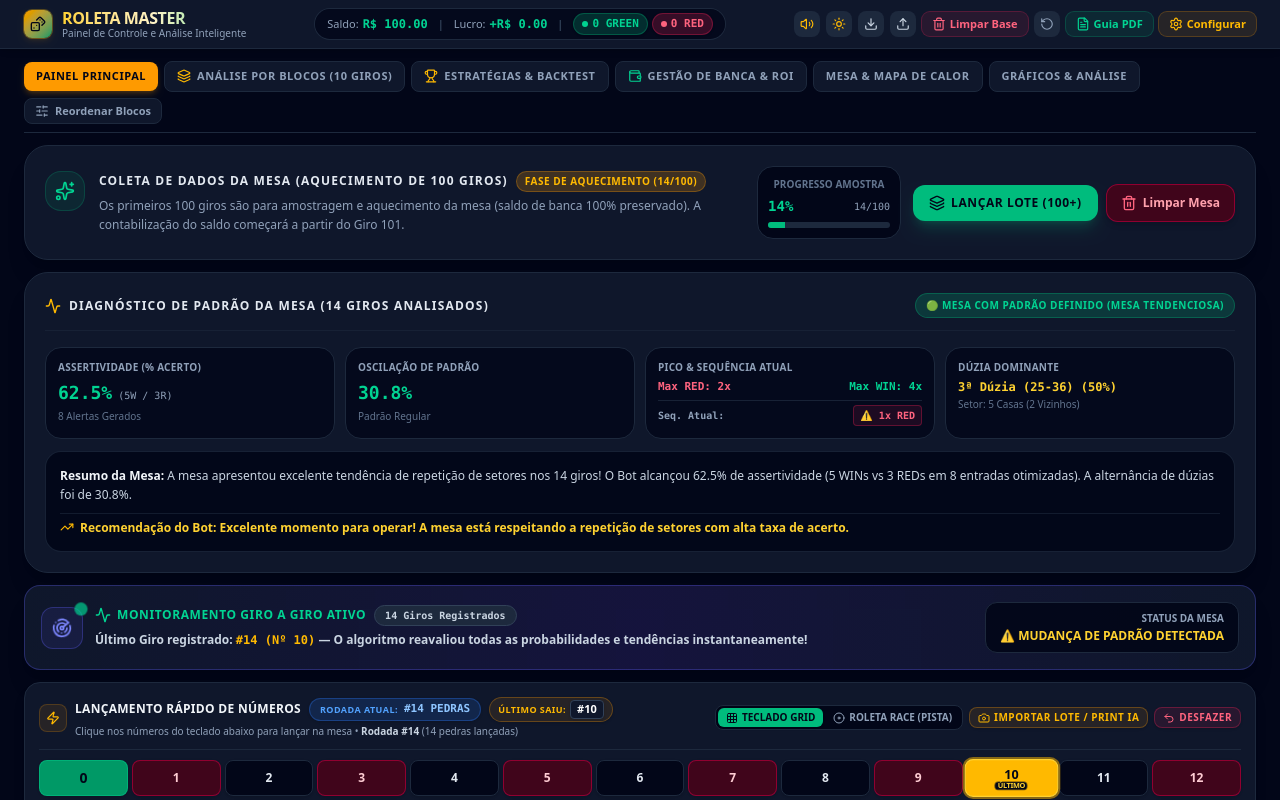
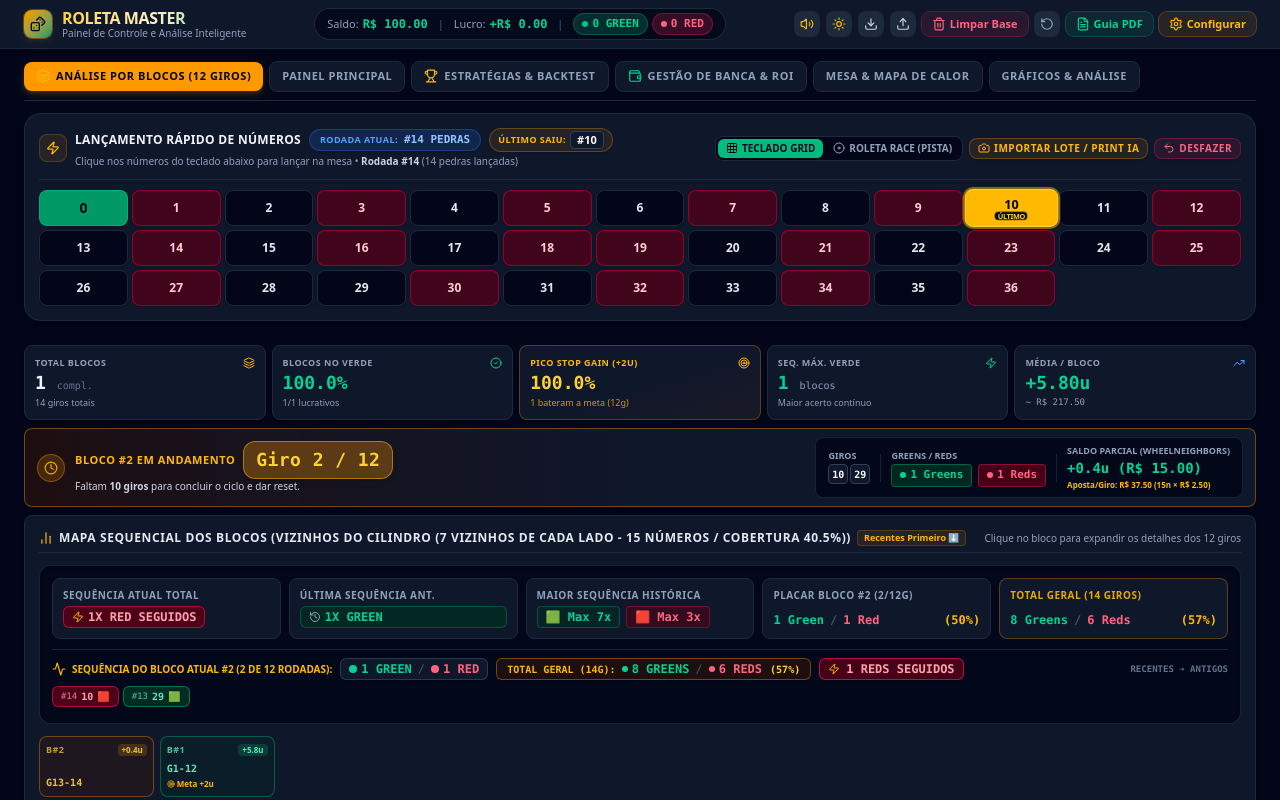
Before and after one commit to rcflash/roletamaster, a React (Vite) app: page / in a window 1280 px wide. Shown: the top 800 px of the page. Built offline with nearby package versions, Linux system fonts and the light colour scheme.

Commit message:
feat: update block analysis default and strategies
- Set block analysis as the default application tab
- Expand neighbor coverage options up to 7 positions
- Update initial neighbor radius configuration to 7
- Add helper for calculating strategy bet costs based on coverage

```diff
--- a/src/App.tsx
+++ b/src/App.tsx
@@ -143,7 +143,7 @@ export default function App() {
   const [darkMode, setDarkMode] = useState<boolean>(true);
   const [isSettingsOpen, setIsSettingsOpen] = useState<boolean>(false);
   const [isStrategyPdfOpen, setIsStrategyPdfOpen] = useState<boolean>(false);
-  const [activeTab, setActiveTab] = useState<'dashboard' | 'bankroll' | 'analytics' | 'board' | 'strategies' | 'blocks'>('dashboard');
+  const [activeTab, setActiveTab] = useState<'dashboard' | 'bankroll' | 'analytics' | 'board' | 'strategies' | 'blocks'>('blocks');
   const [showClearConfirm, setShowClearConfirm] = useState<boolean>(false);
   const [showResetDemoConfirm, setShowResetDemoConfirm] = useState<boolean>(false);
   const [showLayoutControls, setShowLayoutControls] = useState<boolean>(false);
@@ -749,6 +749,17 @@ export default function App() {
         <div className="flex items-center justify-between border-b border-slate-800 pb-2 gap-1.5 flex-wrap">
           <div className="flex items-center gap-1.5">
             <button
+              onClick={() => setActiveTab('blocks')}
+              className={`px-3 py-1.5 rounded-lg text-[11px] font-black uppercase tracking-wider transition-all flex items-center gap-1.5 ${
+                activeTab === 'blocks'
+                  ? 'bg-amber-500 text-slate-950 shadow-md shadow-amber-500/20'
+                  : 'bg-slate-900 text-slate-400 hover:text-slate-200 border border-slate-800'
+              }`}
+            >
+              <Layers className="w-3.5 h-3.5 text-amber-400" />
+              <span>Análise por Blocos (12 Giros)</span>
+            </button>
+            <button
               onClick={() => setActiveTab('dashboard')}
               className={`px-3 py-1.5 rounded-lg text-[11px] font-black uppercase tracking-wider transition-all ${
                 activeTab === 'dashboard'
@@ -757,17 +768,6 @@ export default function App() {
               }`}
             >
               Painel Principal
-            </button>
-            <button
-              onClick={() => setActiveTab('blocks')}
-              className={`px-3 py-1.5 rounded-lg text-[11px] font-black uppercase tracking-wider transition-all flex items-center gap-1.5 ${
-                activeTab === 'blocks'
-                  ? 'bg-amber-500 text-slate-950 shadow-md shadow-amber-500/20'
-                  : 'bg-slate-900 text-slate-400 hover:text-slate-200 border border-slate-800'
-              }`}
-            >
-              <Layers className="w-3.5 h-3.5 text-amber-400" />
-              <span>Análise por Blocos (10 Giros)</span>
             </button>
             <button
               onClick={() => setActiveTab('strategies')}
--- a/src/components/BlockAnalysisPanel.tsx
+++ b/src/components/BlockAnalysisPanel.tsx
@@ -99,7 +99,7 @@ export const BlockAnalysisPanel: React.FC<BlockAnalysisPanelProps> = ({
   strategy,
   onUpdateStrategy,
 }) => {
-  const [blockSize, setBlockSize] = useState<number>(10);
+  const [blockSize, setBlockSize] = useState<number>(12);
   const [selectedStrategy, setSelectedStrategy] = useState<'twoDozens' | 'romanosky' | 'voisins' | 'wheelNeighbors' | 'twoColumns' | 'tier' | 'orphelins'>('wheelNeighbors');
   const [vizinhosCount, setVizinhosCount] = useState<number>(7); // Default 7 vizinhos (15 numbers)
   const [blockSortOrder, setBlockSortOrder] = useState<'desc' | 'asc'>('desc'); // Default 'desc': newest blocks first (#52 -> #1)
@@ -108,6 +108,18 @@ export const BlockAnalysisPanel: React.FC<BlockAnalysisPanelProps> = ({
 
   const unitBet = config.defaultSpinCost || 10;
   const currency = config.currency || 'R$';
+
+  const getStrategyBetCost = (stratKey: string) => {
+    if (stratKey === 'wheelNeighbors') {
+      const chipVal = strategy?.neighborChipValue || 2.50;
+      const totalNums = 2 * vizinhosCount + 1;
+      return totalNums * chipVal;
+    }
+    if (stratKey === 'voisins') return 17 * (strategy?.neighborChipValue || 2.50);
+    if (stratKey === 'tier') return 12 * (strategy?.neighborChipValue || 2.50);
+    if (stratKey === 'orphelins') return 8 * (strategy?.neighborChipValue || 2.50);
+    return unitBet;
+  };
 
   // Chronologically sorted spins
   const sortedSpins = useMemo(() => {
@@ -495,6 +507,96 @@ export const BlockAnalysisPanel: React.FC<BlockAnalysisPanelProps> = ({
     };
   }, [currentBlock, currentBlockOutcomes, selectedStrategy]);
 
+  // Outcome (Green/Red) per round/spin for the selected strategy across ALL spins in history
+  const allSpinsOutcomes = useMemo(() => {
+    return sortedSpins.map((spin, idx) => {
+      const num = spin.numero;
+      let isWin = false;
+
+      if (selectedStrategy === 'twoDozens') {
+        isWin = num >= 1 && num <= 24;
+      } else if (selectedStrategy === 'twoColumns') {
+        isWin = num > 0 && num % 3 !== 0;
+      } else if (selectedStrategy === 'romanosky') {
+        isWin = ROMANOSKY_SET.has(num);
+      } else if (selectedStrategy === 'voisins') {
+        isWin = VOISINS_SET.has(num);
+      } else if (selectedStrategy === 'wheelNeighbors') {
+        if (idx > 0) {
+          const prevNum = sortedSpins[idx - 1]?.numero;
+          if (prevNum !== null && prevNum !== undefined) {
+            const neighbors = getWheelNeighbors(prevNum, vizinhosCount);
+            isWin = neighbors.has(num);
+          }
+        }
+      } else if (selectedStrategy === 'tier') {
+        isWin = TIER_SET.has(num);
+      } else if (selectedStrategy === 'orphelins') {
+        isWin = ORPHELINS_SET.has(num);
+      }
+
+      return {
+        giro: spin.giro,
+        numero: num,
+        color: spin.color,
+        isWin,
+      };
+    });
+  }, [sortedSpins, selectedStrategy, vizinhosCount]);
+
+  // Global Streak & Total Statistics across ALL rounds (continuous total sequence)
+  const globalStreakStats = useMemo(() => {
+    if (allSpinsOutcomes.length === 0) {
+      return {
+        totalWins: 0,
+        totalLosses: 0,
+        totalSpins: 0,
+        winRatePct: 0,
+        currentType: null as 'GREEN' | 'RED' | null,
+        currentCount: 0,
+        maxGreenStreak: 0,
+        maxRedStreak: 0,
+      };
+    }
+
+    let totalWins = 0;
+    let totalLosses = 0;
+    let maxGreen = 0;
+    let maxRed = 0;
+    let curType: 'GREEN' | 'RED' | null = null;
+    let curCount = 0;
+
+    allSpinsOutcomes.forEach((spin) => {
+      const type: 'GREEN' | 'RED' = spin.isWin ? 'GREEN' : 'RED';
+      if (spin.isWin) totalWins++;
+      else totalLosses++;
+
+      if (curType === type) {
+        curCount++;
+      } else {
+        curType = type;
+        curCount = 1;
+      }
+
+      if (type === 'GREEN' && curCount > maxGreen) maxGreen = curCount;
+      if (type === 'RED' && curCount > maxRed) maxRed = curCount;
+    });
+
+    const totalSpins = allSpinsOutcomes.length;
+    const winRatePct = totalSpins > 0 ? (totalWins / totalSpins) * 100 : 0;
+
+    return {
+      totalWins,
+      totalLosses,
+      totalSpins,
+      winRatePct,
+      currentType: curType,
+      currentCount: curCount,
+      maxGreenStreak: maxGreen,
+      maxRedStreak: maxRed,
+    };
+  }, [allSpinsOutcomes]);
+
   const totalNeighborNums = 2 * vizinhosCount + 1;
   const coveragePct = ((totalNeighborNums / 37) * 100).toFixed(1);
 
@@ -600,7 +702,7 @@ export const BlockAnalysisPanel: React.FC<BlockAnalysisPanelProps> = ({
               {aggregateStats.avgProfitUnits.toFixed(2)}u
             </div>
             <div className="text-[9px] text-slate-400 mt-1 font-mono truncate">
-              ~ {currency} {(aggregateStats.avgProfitUnits * unitBet).toFixed(2)}
+              ~ {currency} {(aggregateStats.avgProfitUnits * getStrategyBetCost(selectedStrategy)).toFixed(2)}
             </div>
           </div>
         </div>
@@ -672,8 +774,13 @@ export const BlockAnalysisPanel: React.FC<BlockAnalysisPanelProps> = ({
                 <span className="text-[9px] font-bold text-slate-400 uppercase block">Saldo Parcial ({selectedStrategy.toUpperCase()})</span>
                 <div className={`text-xs sm:text-sm font-black font-mono leading-tight mt-0.5 ${activeBlock[selectedStrategy].profit >= 0 ? 'text-emerald-400' : 'text-rose-400'}`}>
                   {activeBlock[selectedStrategy].profit >= 0 ? '+' : ''}
-                  {activeBlock[selectedStrategy].profit.toFixed(1)}u ({currency} {(activeBlock[selectedStrategy].profit * unitBet).toFixed(2)})
+                  {activeBlock[selectedStrategy].profit.toFixed(1)}u ({currency} {(activeBlock[selectedStrategy].profit * getStrategyBetCost(selectedStrategy)).toFixed(2)})
                 </div>
+                {selectedStrategy === 'wheelNeighbors' && (
+                  <span className="text-[8px] font-bold text-amber-400 block mt-0.5">
+                    Aposta/Giro: {currency} {getStrategyBetCost('wheelNeighbors').toFixed(2)} ({2 * vizinhosCount + 1}n × {currency} {(strategy?.neighborChipValue || 2.50).toFixed(2)})
+                  </span>
+                )}
               </div>
             </div>
           </div>
@@ -699,20 +806,20 @@ export const BlockAnalysisPanel: React.FC<BlockAnalysisPanelProps> = ({
 
         {/* Detailed Green / Red Sequence & Streaks Summary for CURRENT BLOCK ONLY */}
         <div className="bg-slate-950/90 border border-slate-800/80 rounded-xl p-3 space-y-2.5 shadow-inner">
-          {/* Row 1: Streaks Summary Badges */}
-          <div className="grid grid-cols-2 sm:grid-cols-4 gap-2 text-xs">
+          {/* Row 1: Streaks & Total Summary Badges */}
+          <div className="grid grid-cols-2 sm:grid-cols-3 lg:grid-cols-5 gap-2 text-xs">
             {/* Sequência Atual */}
             <div className="bg-slate-900 p-2.5 rounded-lg border border-slate-800 flex flex-col justify-between">
-              <span className="text-[10px] font-bold text-slate-400 uppercase tracking-wider block">Sequência Atual</span>
+              <span className="text-[10px] font-bold text-slate-400 uppercase tracking-wider block">Sequência Atual Total</span>
               <div className="mt-1 flex items-center gap-1.5 font-mono font-black">
-                {currentBlockStreakStats.currentType ? (
+                {globalStreakStats.currentType ? (
                   <span className={`px-2 py-0.5 rounded-md border text-xs font-bold uppercase flex items-center gap-1 ${
-                    currentBlockStreakStats.currentType === 'GREEN'
+                    globalStreakStats.currentType === 'GREEN'
                       ? 'bg-emerald-950 text-emerald-300 border-emerald-500/50'
                       : 'bg-rose-950 text-rose-300 border-rose-500/50'
                   }`}>
                     <Zap className="w-3 h-3 text-amber-400 shrink-0" />
-                    {currentBlockStreakStats.currentCount}x {currentBlockStreakStats.currentType === 'GREEN' ? '🟩 GREEN' : '🟥 RED'}
+                    {globalStreakStats.currentCount}x {globalStreakStats.currentType === 'GREEN' ? 'GREEN Seguidos' : 'RED Seguidos'}
                   </span>
                 ) : (
                   <span className="text-slate-500 font-normal text-xs">-</span>
@@ -720,7 +827,7 @@ export const BlockAnalysisPanel: React.FC<BlockAnalysisPanelProps> = ({
               </div>
             </div>
 
-            {/* Última Sequência Concluída */}
+            {/* Última Sequência Ant. */}
             <div className="bg-slate-900 p-2.5 rounded-lg border border-slate-800 flex flex-col justify-between">
               <span className="text-[10px] font-bold text-slate-400 uppercase tracking-wider block">Última Sequência Ant.</span>
               <div className="mt-1 font-mono font-black">
@@ -731,7 +838,7 @@ export const BlockAnalysisPanel: React.FC<BlockAnalysisPanelProps> = ({
                       : 'bg-rose-950/80 text-rose-400 border-rose-500/30'
                   }`}>
                     <History className="w-3 h-3 text-slate-400 shrink-0" />
-                    {currentBlockStreakStats.lastStreakCount}x {currentBlockStreakStats.lastStreakType === 'GREEN' ? '🟩 GREEN' : '🟥 RED'}
+                    {currentBlockStreakStats.lastStreakCount}x {currentBlockStreakStats.lastStreakType === 'GREEN' ? 'GREEN' : 'RED'}
                   </span>
                 ) : (
                   <span className="text-slate-500 font-normal text-xs">-</span>
@@ -739,15 +846,15 @@ export const BlockAnalysisPanel: React.FC<BlockAnalysisPanelProps> = ({
               </div>
             </div>
 
-            {/* Maior Sequência no Bloco */}
+            {/* Maior Sequência Histórica */}
             <div className="bg-slate-900 p-2.5 rounded-lg border border-slate-800 flex flex-col justify-between">
-              <span className="text-[10px] font-bold text-slate-400 uppercase tracking-wider block">Maior Sequência no Bloco</span>
+              <span className="text-[10px] font-bold text-slate-400 uppercase tracking-wider block">Maior Sequência Histórica</span>
               <div className="mt-1 flex items-center gap-1.5 font-mono font-black text-xs">
                 <span className="text-emerald-400 bg-emerald-950/60 px-2 py-0.5 rounded border border-emerald-500/30">
-                  🟩 Max {currentBlockStreakStats.maxGreenStreak}x
+                  🟩 Max {globalStreakStats.maxGreenStreak}x
                 </span>
                 <span className="text-rose-400 bg-rose-950/60 px-2 py-0.5 rounded border border-rose-500/30">
-                  🟥 Max {currentBlockStreakStats.maxRedStreak}x
+                  🟥 Max {globalStreakStats.maxRedStreak}x
                 </span>
               </div>
             </div>
@@ -755,7 +862,7 @@ export const BlockAnalysisPanel: React.FC<BlockAnalysisPanelProps> = ({
             {/* Placar do Bloco Atual */}
             <div className="bg-slate-900 p-2.5 rounded-lg border border-slate-800 flex flex-col justify-between">
               <span className="text-[10px] font-bold text-slate-400 uppercase tracking-wider block">
-                Placar do Bloco #{currentBlock?.blockNumber || 1} ({currentBlockOutcomes.length}/{blockSize} Giros)
+                Placar Bloco #{currentBlock?.blockNumber || 1} ({currentBlockOutcomes.length}/{blockSize}g)
               </span>
               <div className="mt-1 flex items-center gap-1.5 font-mono font-black text-xs">
                 <span className="text-emerald-400 font-bold">
@@ -772,9 +879,30 @@ export const BlockAnalysisPanel: React.FC<BlockAnalysisPanelProps> = ({
                 )}
               </div>
             </div>
+
+            {/* Placar Total Geral */}
+            <div className="bg-slate-900 p-2.5 rounded-lg border border-amber-500/30 flex flex-col justify-between">
+              <span className="text-[10px] font-bold text-amber-400/90 uppercase tracking-wider block">
+                Total Geral ({globalStreakStats.totalSpins} Giros)
+              </span>
+              <div className="mt-1 flex items-center gap-1.5 font-mono font-black text-xs">
+                <span className="text-emerald-400 font-bold">
+                  {globalStreakStats.totalWins} {globalStreakStats.totalWins === 1 ? 'Green' : 'Greens'}
+                </span>
+                <span className="text-slate-600">/</span>
+                <span className="text-rose-400 font-bold">
+                  {globalStreakStats.totalLosses} {globalStreakStats.totalLosses === 1 ? 'Red' : 'Reds'}
+                </span>
+                {globalStreakStats.totalSpins > 0 && (
+                  <span className="text-amber-400 font-black ml-auto">
+                    ({globalStreakStats.winRatePct.toFixed(0)}%)
+                  </span>
+                )}
+              </div>
+            </div>
           </div>
 
-          {/* Row 2: Sequence of GREEN / RED for CURRENT BLOCK ONLY */}
+          {/* Row 2: Sequence of GREEN / RED for CURRENT BLOCK ONLY + TOTAL GERAL */}
           <div className="pt-2 border-t border-slate-800/80">
             <div className="flex items-center justify-between text-[10px] font-bold uppercase text-slate-400 mb-1.5 flex-wrap gap-2">
               <div className="flex items-center gap-2 flex-wrap">
@@ -782,8 +910,8 @@ export const BlockAnalysisPanel: React.FC<BlockAnalysisPanelProps> = ({
                   <Activity className="w-3.5 h-3.5" />
                   Sequência do Bloco Atual #{currentBlock?.blockNumber || 1} ({currentBlockOutcomes.length} de {blockSize} rodadas):
                 </span>
-                {/* Numeric summary badge: e.g. "3 Greens / 1 Red" */}
-                <span className="px-2 py-0.5 rounded-md bg-slate-900 border border-slate-700/80 text-xs font-black font-mono flex items-center gap-1.5 shadow-xs">
+                {/* Numeric summary badge for current block: e.g. "3 Greens / 1 Red" */}
+                <span className="px-2 py-0.5 rounded-md bg-slate-900 border border-slate-700/80 text-xs font-black font-mono flex items-center gap-1.5 shadow-xs" title="Placar do Bloco Atual">
                   <span className="text-emerald-400 flex items-center gap-1">
                     <span className="w-2 h-2 rounded-full bg-emerald-400"></span>
                     {currentBlockStreakStats.totalWins} {currentBlockStreakStats.totalWins === 1 ? 'Green' : 'Greens'}
@@ -794,6 +922,39 @@ export const BlockAnalysisPanel: React.FC<BlockAnalysisPanelProps> = ({
                     {currentBlockStreakStats.totalLosses} {currentBlockStreakStats.totalLosses === 1 ? 'Red' : 'Reds'}
                   </span>
                 </span>
+
+                {/* Total Geral Summary Badge across ALL spins */}
+                <span className="px-2.5 py-0.5 rounded-md bg-amber-950/40 border border-amber-500/40 text-xs font-black font-mono flex items-center gap-1.5 shadow-xs" title="Placar Total Geral de Todos os Giros do Histórico">
+                  <span className="text-amber-400 font-bold uppercase text-[10px]">Total Geral ({globalStreakStats.totalSpins}g):</span>
+                  <span className="text-emerald-400 flex items-center gap-1">
+                    <span className="w-1.5 h-1.5 rounded-full bg-emerald-400"></span>
+                    {globalStreakStats.totalWins} {globalStreakStats.totalWins === 1 ? 'Green' : 'Greens'}
+                  </span>
+                  <span className="text-slate-600 font-normal">/</span>
+                  <span className="text-rose-400 flex items-center gap-1">
+                    <span className="w-1.5 h-1.5 rounded-full bg-rose-400"></span>
+                    {globalStreakStats.totalLosses} {globalStreakStats.totalLosses === 1 ? 'Red' : 'Reds'}
+                  </span>
+                  {globalStreakStats.totalSpins > 0 && (
+                    <span className="text-amber-300 font-bold ml-0.5 text-[10px]">
+                      ({globalStreakStats.winRatePct.toFixed(0)}%)
+                    </span>
+                  )}
+                </span>
+
+                {/* Consecutive sequence badge: e.g. "🔥 10 GREENS SEGUIDOS" or "🔥 4 REDS SEGUIDOS" */}
+                {globalStreakStats.currentType && (
+                  <span className={`px-2 py-0.5 rounded-md border text-xs font-black font-mono flex items-center gap-1.5 shadow-xs ${
+                    globalStreakStats.currentType === 'GREEN'
+                      ? 'bg-emerald-950/90 text-emerald-300 border-emerald-500/60'
+                      : 'bg-rose-950/90 text-rose-300 border-rose-500/60'
+                  }`}>
+                    <Zap className="w-3 h-3 text-amber-400 shrink-0" />
+                    <span>
+                      {globalStreakStats.currentCount} {globalStreakStats.currentType === 'GREEN' ? 'GREENS SEGUIDOS' : 'REDS SEGUIDOS'}
+                    </span>
+                  </span>
+                )}
               </div>
 
               <span className="text-slate-500 font-mono text-[9px]">
@@ -1105,7 +1266,7 @@ export const BlockAnalysisPanel: React.FC<BlockAnalysisPanelProps> = ({
                       <span className="text-[10px] uppercase font-bold text-slate-500 block">Resultado Líquido</span>
                       <span className={`text-sm font-black font-mono ${data.profit >= 0 ? 'text-emerald-400' : 'text-rose-400'}`}>
                         {data.profit >= 0 ? '+' : ''}
-                        {data.profit.toFixed(1)}u ({currency} {(data.profit * unitBet).toFixed(2)})
+                        {data.profit.toFixed(1)}u ({currency} {(data.profit * getStrategyBetCost(selectedStrategy)).toFixed(2)})
                       </span>
                     </div>
 
--- a/src/components/ModoContabilizacaoCard.tsx
+++ b/src/components/ModoContabilizacaoCard.tsx
@@ -55,8 +55,8 @@ export const ModoContabilizacaoCard: React.FC<ModoContabilizacaoCardProps> = ({
 
       <div className="pt-2 border-t border-slate-800 flex items-center justify-between gap-2 flex-wrap">
         <span className="text-[11px] font-semibold text-slate-400">Cobertura no Cilindro:</span>
-        <div className="flex items-center gap-1">
-          {([2, 3, 4] as const).map((cnt) => (
+        <div className="flex items-center gap-1 flex-wrap">
+          {([2, 3, 4, 5, 6, 7] as const).map((cnt) => (
             <button
               key={cnt}
               onClick={() => onUpdateStrategy({ neighborRadius: cnt })}
--- a/src/lib/initialData.ts
+++ b/src/lib/initialData.ts
@@ -14,7 +14,7 @@ export const INITIAL_STRATEGY_CONFIG: StrategyConfig = {
   useBotRecommendation: true,
   activePreset: 'top5_hot',
   activeStrategy: '🤖 [AUTO] Seleção Automática (Maior Retorno Financeiro)',
-  neighborRadius: 2,
+  neighborRadius: 7,
   neighborChipValue: 2.5,
   dozen1Bet: 5,
   dozen2Bet: 5,
```
